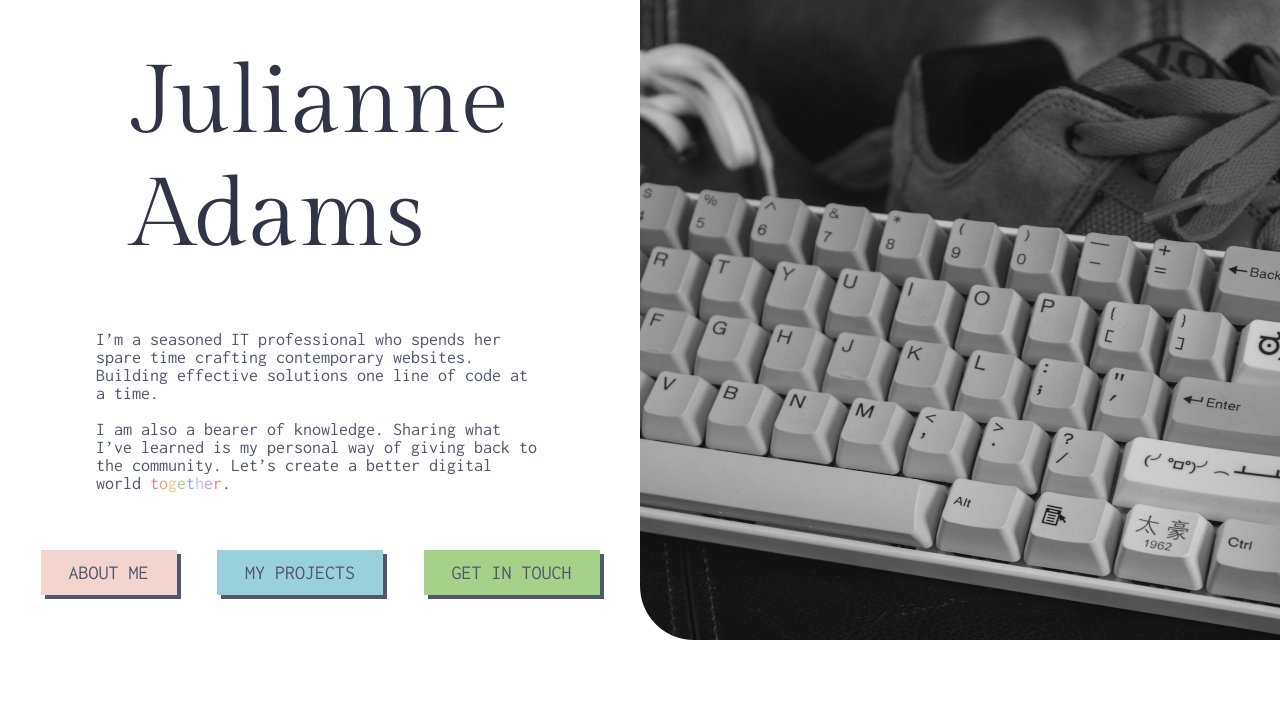
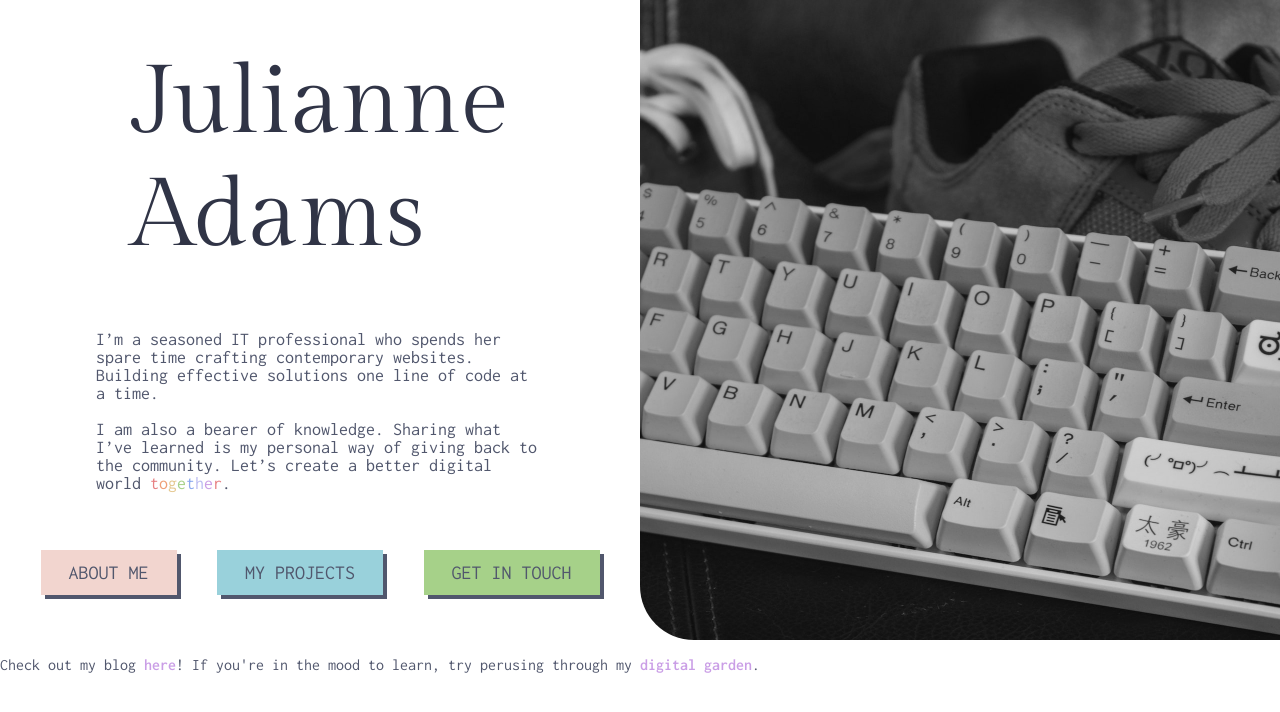
Before and after one commit to LeftySolara/personal-website, a React (Vite) app: page / in a window 1280 px wide. Shown: the top 712 px of the page. Built offline with nearby package versions, Linux system fonts and the light colour scheme.

Commit message:
Add: footer text

```diff
--- a/src/App.tsx
+++ b/src/App.tsx
@@ -1,8 +1,14 @@
 import Hero from "./components/Hero/Hero";
+import Footer from "@/components/Footer/Footer";
 import "./scss/main.scss";
 
 const App = () => {
-  return <Hero />;
+  return (
+    <>
+      <Hero />
+      <Footer />
+    </>
+  );
 };
 
 export default App;
--- /dev/null
+++ b/src/components/Footer/Footer.tsx
@@ -0,0 +1,13 @@
+const Footer = () => {
+  return (
+    <div className="footer">
+      <p>
+        Check out my blog <a href="https://blog.julianneadams.dev">here</a>! If
+        you&apos;re in the mood to learn, try perusing through my{" "}
+        <a href="https://wiki.julianneadams.dev">digital garden</a>.
+      </p>
+    </div>
+  );
+};
+
+export default Footer;
--- /dev/null
+++ b/src/scss/components/_footer.scss
@@ -0,0 +1,12 @@
+@use "../base//typography";
+@use "../themes/default" as theme;
+
+.footer {
+  font-family: $body-font-stack;
+  color: map-get(theme.$colors, "surface1");
+}
+
+.footer a {
+  font-weight: $font-weight-semibold;
+  color: map-get(theme.$colors, "mauve");
+}
--- a/src/scss/main.scss
+++ b/src/scss/main.scss
@@ -5,5 +5,6 @@
 
 @import "components/button";
 @import "components/hero";
+@import "components/footer";
 
 @import "themes/default";
```
Also changed, not shown: 1 other file (tests, documents, lock files or other folders).
